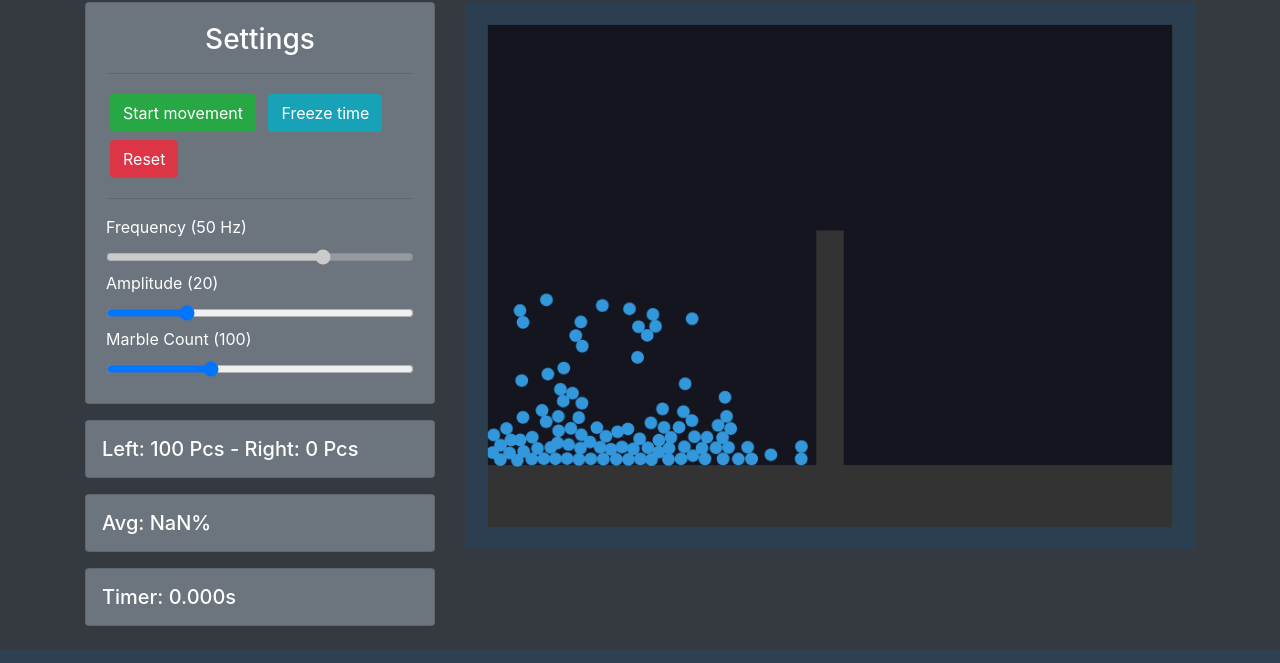
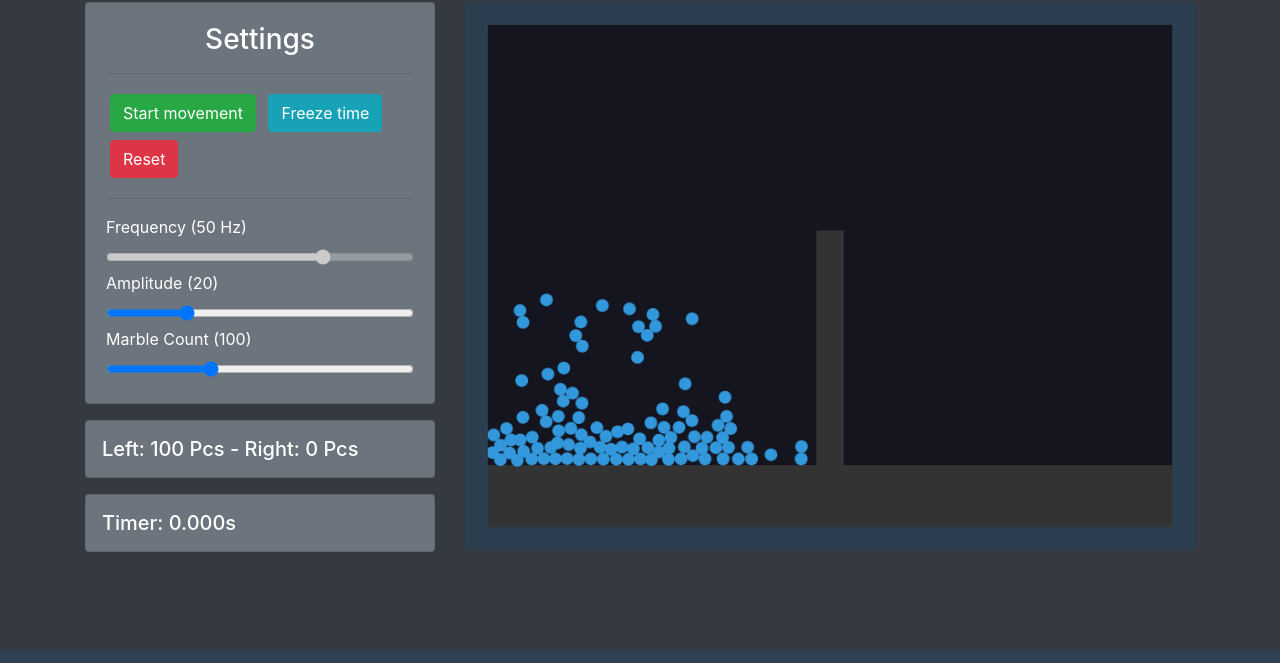
Before and after one commit to KostyalBalint/Bouncing-Marbles, a plain HTML site: page index.html in a window 1280 px wide. Shown: the part 94-757 px from the top of the page. Drawn offline with Linux system fonts and the light colour scheme; animation ran at ten frames a second.

Commit message:
Remove chart, test cleanup

```diff
--- a/index.html
+++ b/index.html
@@ -6,7 +6,6 @@
     <title></title>
     <link rel="stylesheet" href="bootstrap.min.css">
     <script src="matter.js" type="text/javascript"></script>
-    <script src="chart.js" type="text/javascript"></script>
     <script src="index.js" type="text/javascript"></script>
   </head>
   <body class="bg-dark">
@@ -39,11 +38,6 @@
               <label class="form-label m-0" id="label-right">Right 0 Pcs</label>
             </h5>
           </div>
-		  <div class="card d-flex justify-content-center mb-3" style="background-color: var(--secondary)">
-            <h5 class="m-3 text-white">
-              <label class="form-label m-0" id="label-avg">Avg: 0</label>
-            </h5>
-          </div>
           <div class="card d-flex justify-content-center mb-5" style="background-color : var(--secondary)">
             <h5 class="text-white m-3" id="timer">Time: </h5>
           </div>
@@ -52,9 +46,6 @@
         <div class="col-12 col-md-8">
           <div id="canvas-container" class="d-flex justify-content-center align-items-center mb-3"></div>
         </div>
-		<div class="card pl-2 pt-1" style="background-color : var(--secondary)">
-            <canvas id="myChart" width="400" height="400"></canvas>
-		</div>
       </div>
     </div>
 
--- a/index.js
+++ b/index.js
@@ -110,9 +110,6 @@ window.onload = () => {
   window.amp = 20;
 
   var freqchange;
-  var rates = [];
-  var labels = [];
-  var prev_sec = 1000;
 
   //Add event listeners
   Events.on(engine, 'beforeUpdate', (event) =>{
@@ -138,7 +135,7 @@ window.onload = () => {
         Composite.remove(engine.world, objects[i]);
         objects.splice(i, 1);
       }
-    };
+    }
 
     //update ground and separator velocity and position
     if(groundActive){
@@ -148,7 +145,7 @@ window.onload = () => {
       //var py = 600 + window.amp * Math.sin((engine.timing.timestamp / 1000) * omega);
       var py = 600 + ((engine.timing.timestamp / 1000) % (1/freq))* v ;
 
-      if (window.freq == freqchange){ //Frequency change doesnt effect marbles
+      if (window.freq === freqchange){ //Frequency change doesnt effect marbles
         Body.setVelocity(ground, { x: 0, y: v/100 });
       }
       Body.setPosition(ground, { x: ground.position.x, y: py });
@@ -168,52 +165,7 @@ window.onload = () => {
     });
     document.getElementById("label-left").innerHTML = "Left: " + left + " Pcs";
     document.getElementById("label-right").innerHTML = "Right: " + right + " Pcs";
-
-	// expand chart
-	if ((engine.timing.timestamp) > prev_sec){
-		prev_sec += 2800;
-		rates.push(right * 100 / marblecount);
-		labels.push(prev_sec / 1000 - 1);
-		myChart.update();
-	}
-
-
-	var total = 0;
-	for(var i = 0; i < rates.length; i++) {
-		total += rates[i];
-	}
-	var avg = total / rates.length;
-
-	document.getElementById("label-avg").innerHTML = "Avg: " + avg.toFixed(2) + "%";
   });
-
-  // chart declaration
-  var ctx = document.getElementById('myChart');
-	var myChart = new Chart(ctx, {
-	  type: 'line',
-	  data: {
-      labels: labels,//[1,2,3,4,5,6,7,8,9,10,11,12,13,14,15],
-	    datasets: [{
-	      label: '% of particles on the right',
-	      data: rates,
-	      backgroundColor: [
-	        'rgba(255, 99, 132, 0.2)'
-	      ],
-	      borderColor: [
-	        'rgba(255, 99, 132, 1)'
-	      ],
-	      borderWidth: 1
-	    }]
-	  },
-	  options: {
-	    scales: {
-	      y: {
-	        beginAtZero: true,
-	        max: 100
-	      }
-	    }
-	  }
-	});
 
   //frequency slider
   document.getElementById("range-freq").addEventListener('input', () => {
@@ -278,13 +230,6 @@ window.onload = () => {
     btn.classList.add("btn-success");
     btn.classList.remove("btn-info");
 
-	// reset chart
-	labels = []; rates = [];
-	myChart.data.datasets[0].data = rates;
-	myChart.data.labels = labels;
-
-	prev_sec = 1000;
-	myChart.update();
   })
 
 };
```
